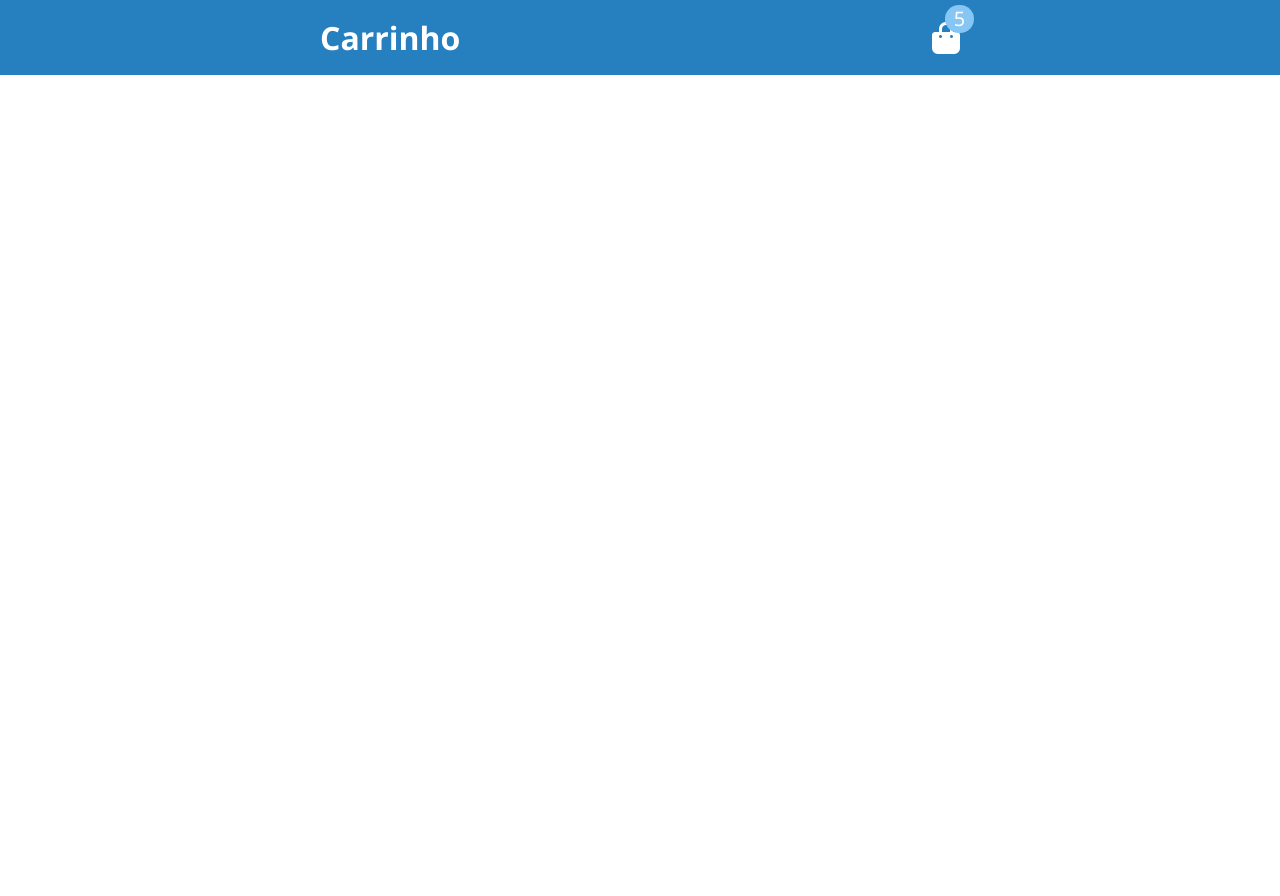
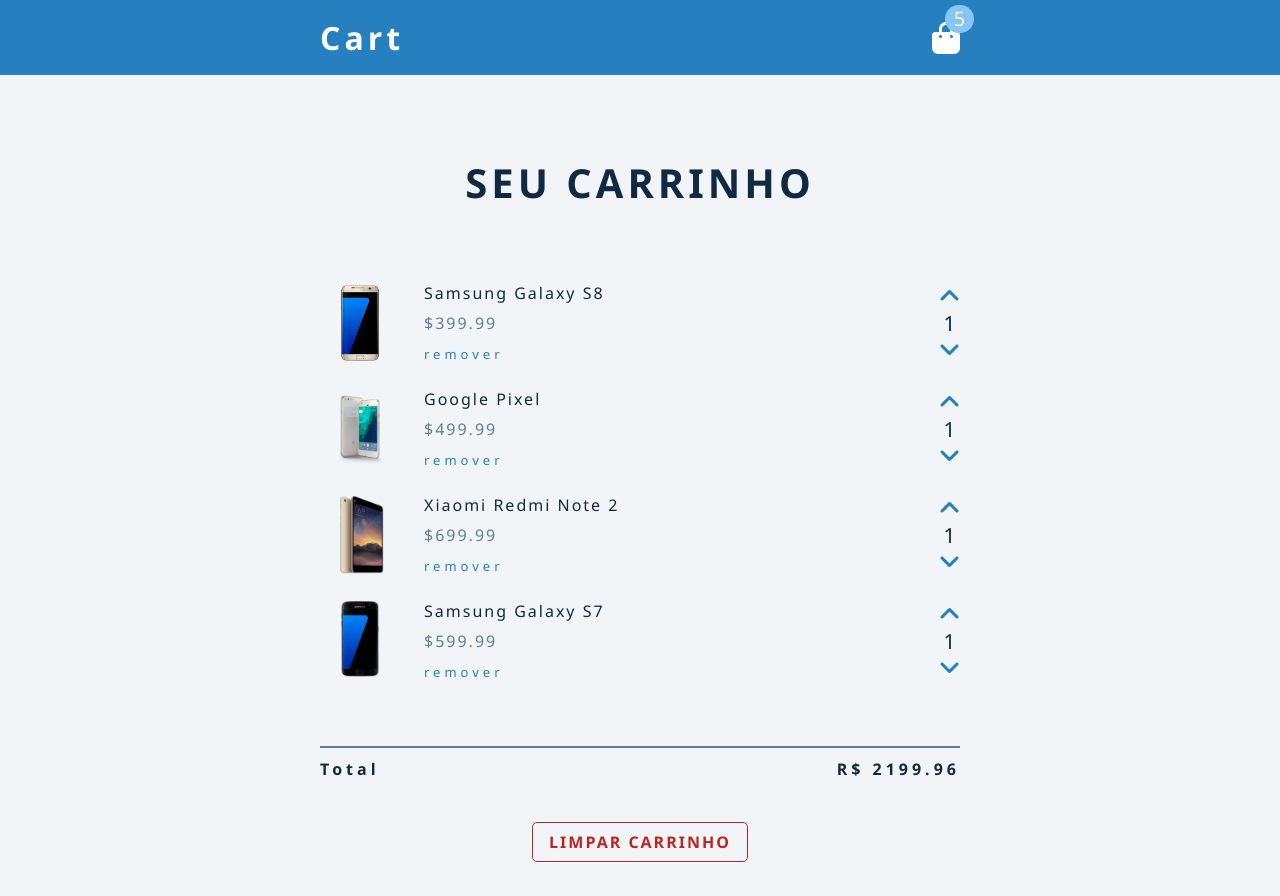
Before and after one commit to GTM35/Cart, a plain HTML site: page index.html in a window 1280 px wide. Before the commit the page ends 800 px from the top, so only its background shows below. Drawn offline with Linux system fonts and the light colour scheme.

Commit message:
Finalizando Design

```diff
--- a/index.html
+++ b/index.html
@@ -16,13 +16,110 @@
   <body>
     <header>
       <div class="title">
-        <h1>Carrinho</h1>
+        <h1>Cart</h1>
       </div>
       <div class="cart-icon">
         <i class="fa-solid fa-bag-shopping"></i>
         <div class="counter">5</div>
       </div>
     </header>
+    <main>
+      <div class="title">
+        <h2>Seu carrinho</h2>
+      </div>
+      <div class="items">
+        <article class="item">
+          <div class="img-item">
+            <img src="img/celular1.png" alt="Celular" />
+          </div>
+          <div class="info-item">
+            <h3 class="title-item">Samsung Galaxy S8</h3>
+            <p class="price-item">$399.99</p>
+            <button class="btn-remove">remover</button>
+          </div>
+          <div class="control">
+            <button class="btn-qtd-up">
+              <i class="fa-solid fa-angle-up"></i>
+            </button>
+            <div class="counter-item">1</div>
+            <button class="btn-qtd-down">
+              <i class="fa-solid fa-angle-down"></i>
+            </button>
+          </div>
+        </article>
+
+        <article class="item">
+          <div class="img-item">
+            <img src="img/celular2.png" alt="Celular" />
+          </div>
+          <div class="info-item">
+            <h3 class="title-item">Google Pixel</h3>
+            <p class="price-item">$499.99</p>
+            <button class="btn-remove">remover</button>
+          </div>
+          <div class="control">
+            <button class="btn-qtd-up">
+              <i class="fa-solid fa-angle-up"></i>
+            </button>
+            <div class="counter-item">1</div>
+            <button class="btn-qtd-down">
+              <i class="fa-solid fa-angle-down"></i>
+            </button>
+          </div>
+        </article>
+
+        <article class="item">
+          <div class="img-item">
+            <img src="img/celular3.png" alt="Celular" />
+          </div>
+          <div class="info-item">
+            <h3 class="title-item">Xiaomi Redmi Note 2</h3>
+            <p class="price-item">$699.99</p>
+            <button class="btn-remove">remover</button>
+          </div>
+          <div class="control">
+            <button class="btn-qtd-up">
+              <i class="fa-solid fa-angle-up"></i>
+            </button>
+            <div class="counter-item">1</div>
+            <button class="btn-qtd-down">
+              <i class="fa-solid fa-angle-down"></i>
+            </button>
+          </div>
+        </article>
+
+        <article class="item">
+          <div class="img-item">
+            <img src="img/celular4.png" alt="Celular" />
+          </div>
+          <div class="info-item">
+            <h3 class="title-item">Samsung Galaxy S7</h3>
+            <p class="price-item">$599.99</p>
+            <button class="btn-remove">remover</button>
+          </div>
+          <div class="control">
+            <button class="btn-qtd-up">
+              <i class="fa-solid fa-angle-up"></i>
+            </button>
+            <div class="counter-item">1</div>
+            <button class="btn-qtd-down">
+              <i class="fa-solid fa-angle-down"></i>
+            </button>
+          </div>
+        </article>
+      </div>
+    </main>
+
+    <footer>
+      <hr />
+      <div class="container">
+        <div class="total-container">
+          <p>Total</p>
+          <p class="text-total">R$ 2199.96</p>
+        </div>
+        <button class="btn-clear">Limpar Carrinho</button>
+      </div>
+    </footer>
     <script type="text/javascript" src="app.js"></script>
   </body>
 </html>
--- a/style.css
+++ b/style.css
@@ -1,48 +1,211 @@
 * {
   box-sizing: border-box;
+  color: var(--color-white);
+  font-family: "Segoe UI", sans-serif;
   margin: 0;
   padding: 0;
-  color: var(--color-white);
-  font-family: "Segoe UI", sans-serif;
 }
 
 :root {
-  --color-details: #2680c0;
-  --color-white: #fff;
-  --color-title: #102a42;
-  --color-price: #617d98;
   --color-bg: #f1f5f8;
   --color-counter: #85c6f4;
+  --color-details: #2680c0;
+  --color-price: #617d98;
+  --color-title: #102a42;
+  --color-white: #fff;
+}
+
+body {
+  background-color: var(--color-bg);
 }
 
 header {
-  height: 75px;
+  align-items: center;
   background-color: var(--color-details);
   display: flex;
+  height: 75px;
   justify-content: space-between;
-  align-items: center;
   padding: 0 20rem;
 }
 
-.cart-icon {
+header .cart-icon {
   display: flex;
   position: relative;
 }
 
-.cart-icon i {
+header .cart-icon i {
   font-size: 2rem;
 }
 
-.counter {
+header .counter {
+  align-items: center;
   background-color: var(--color-counter);
+  border-radius: 100%;
+  display: flex;
+  font-size: 1.25rem;
+  height: 1.8rem;
+  justify-content: center;
+  left: 0.813rem;
+  position: absolute;
+  top: -1.063rem;
   width: 1.8rem;
-  height: 1.8rem;
+}
+
+header .title {
+  letter-spacing: 4px;
+}
+
+/* Main */
+
+main {
+  padding: 0 20rem;
+}
+
+main .title {
+  align-items: center;
   display: flex;
+  justify-content: center;
+  padding: 5rem 0 3rem 0;
+}
+
+main .title h2 {
+  color: var(--color-title);
+  font-size: 2.5rem;
+  letter-spacing: 4px;
+  text-transform: uppercase;
+}
+
+.items {
+  margin-bottom: 4rem;
+  width: 100%;
+}
+
+.item {
   align-items: center;
+  column-gap: 1.5rem;
+  display: grid;
+  grid-template-columns: auto 1fr auto;
+  justify-content: flex-start;
+  margin: 1.5rem 0;
+}
+
+.img-item {
+  height: 5rem;
+  width: 5rem;
+}
+
+.img-item img {
+  object-fit: cover;
+  width: 100%;
+}
+
+.info-item .title-item {
+  color: var(--color-title);
+  font-size: 1rem;
+  font-weight: 500;
+  letter-spacing: 2px;
+  margin-bottom: 0.5rem;
+}
+
+.info-item .price-item {
+  color: var(--color-price);
+  font-size: 1rem;
+  font-weight: 500;
+  letter-spacing: 2px;
+  margin-bottom: 0.5rem;
+}
+
+.info-item .btn-remove {
+  background-color: transparent;
+  border: none;
+  color: var(--color-details);
+  cursor: pointer;
+  font-size: 0.813rem;
+  font-weight: 500;
+  letter-spacing: 4px;
+  transition: all 0.3s linear;
+}
+
+.info-item .btn-remove:hover {
+  color: #a3c9e4;
+}
+
+.control {
+  align-items: center;
+  display: flex;
+  flex-direction: column;
   justify-content: center;
-  border-radius: 100%;
-  font-size: 1.25rem;
-  position: absolute;
-  left: 0.813rem;
-  top: -1.063rem;
 }
+
+.control button {
+  background-color: transparent;
+  border: none;
+}
+
+.control button i {
+  color: var(--color-details);
+  cursor: pointer;
+  font-size: 1.5rem;
+}
+
+.control button i:hover {
+  color: #a3c9e4;
+}
+
+.control .counter-item {
+  color: var(--color-title);
+  font-size: 1.3rem;
+}
+
+/* Footer */
+
+footer {
+  height: 9.375rem;
+  padding: 0 20rem;
+}
+footer .container {
+  align-items: center;
+  display: flex;
+  flex-direction: column;
+}
+
+footer hr {
+  background-color: #617d98;
+  border: none;
+  height: 2px;
+}
+
+footer .total-container {
+  display: flex;
+  justify-content: space-between;
+  margin: 0.625rem 0;
+  width: 100%;
+}
+
+footer .total-container p {
+  color: var(--color-title);
+  font-size: 1rem;
+  font-weight: bold;
+  letter-spacing: 4px;
+}
+
+footer .btn-clear {
+  background-color: transparent;
+  border: 1px solid #bb2525;
+  border-radius: 5px;
+  color: #bb2525;
+  cursor: pointer;
+  font-size: 1rem;
+  font-weight: bold;
+  letter-spacing: 2px;
+  margin-top: 2rem;
+  outline: none;
+  padding: 0.5rem 1rem;
+  text-transform: uppercase;
+  transition: all 0.3s linear;
+}
+
+footer .btn-clear:hover {
+  background-color: #e66b6b;
+  border-color: #e66b6b;
+}
```
